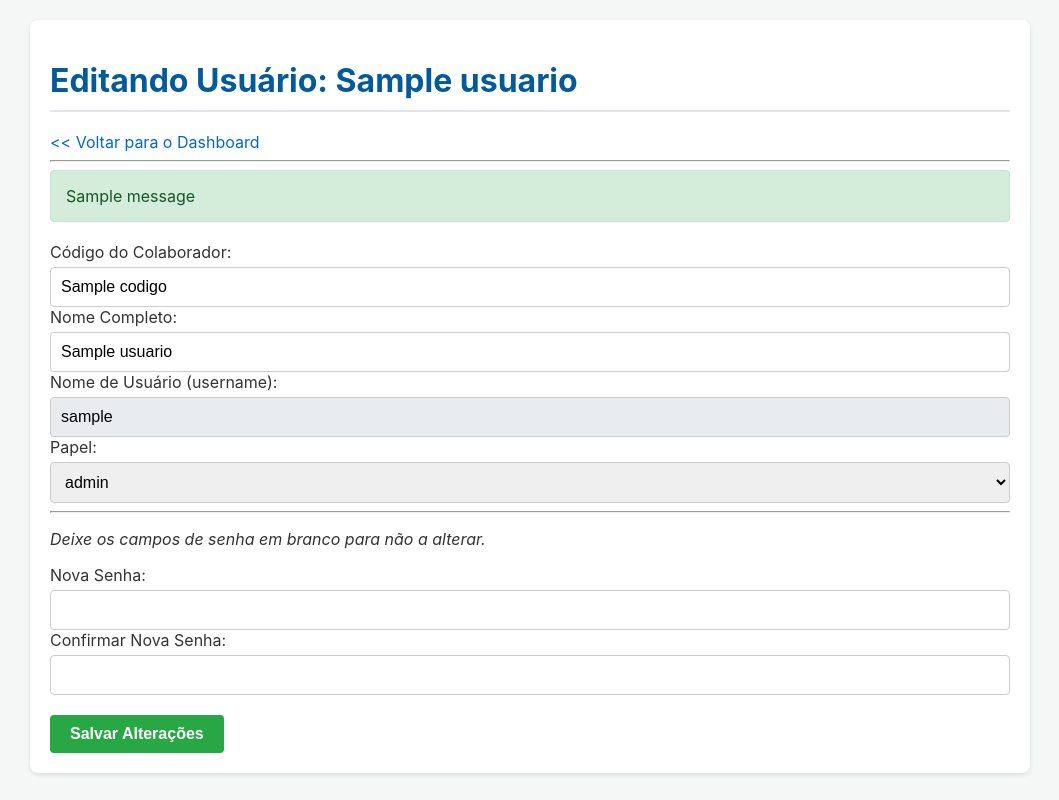
After one commit to Krsoliveira/sga-web-flask, a Flask app: template templates/editar_usuario.html in a window 1280 px wide. The commit adds this page. Shown: the whole page, without its empty margins (110-1169 px from the left). Run offline with Flask 3, Linux system fonts and the light colour scheme; the template is opened without the code that fills it: most values are stand-ins (such as "Sample title", 1, 10 or a date in 2020); one stand-in notice (Sample message) is shown.

Commit message:
feat: Implementa CRUD de usuários e permissões

```diff
--- a/app.py
+++ b/app.py
@@ -5,20 +5,12 @@ from functools import wraps
 import database as db
 import config
 
-# Carrega as variáveis de ambiente do arquivo .env
 load_dotenv()
-
 app = Flask(__name__)
-# Configuração da chave secreta para sessões
 app.secret_key = os.getenv('SECRET_KEY')
 
-
-# --- DECORADOR PARA VERIFICAÇÃO DE LOGIN ---
+# --- DECORADORES ---
 def login_required(f):
-    """
-    Decorador que verifica se o usuário está logado na sessão.
-    Se não estiver, redireciona para a página de login.
-    """
     @wraps(f)
     def decorated_function(*args, **kwargs):
         if 'dados_usuario' not in session:
@@ -27,6 +19,16 @@ def login_required(f):
         return f(*args, **kwargs)
     return decorated_function
 
+def role_required(*roles):
+    def wrapper(f):
+        @wraps(f)
+        def decorated_function(*args, **kwargs):
+            if session['dados_usuario'].get('role') not in roles:
+                flash('Você não tem permissão para aceder a esta página.', 'danger')
+                return redirect(url_for('dashboard'))
+            return f(*args, **kwargs)
+        return decorated_function
+    return wrapper
 
 # --- ROTAS DE AUTENTICAÇÃO ---
 @app.route('/')
@@ -55,7 +57,8 @@ def logout():
     flash('Você saiu do sistema.', 'info')
     return redirect(url_for('login'))
 
-# --- ROTAS PRINCIPAIS ---
+
+# --- ROTAS PRINCIPAIS DO SISTEMA ---
 @app.route('/dashboard')
 @login_required
 def dashboard():
@@ -67,7 +70,6 @@ def dashboard():
 def novo_relatorio():
     hoje = db.date.today().strftime("%Y-%m-%d")
     novo_id = db.adicionar_novo_caso("Novo Relatório (preencher)", "Auditoria", hoje, "PLANEJADO")
-
     if novo_id:
         flash('Novo relatório criado com sucesso!', 'success')
         return redirect(url_for('ver_relatorio', id_caso=novo_id))
@@ -78,74 +80,57 @@ def novo_relatorio():
 @app.route('/relatorio/<int:id_caso>', methods=['GET'])
 @login_required
 def ver_relatorio(id_caso):
-
     dados_caso = db.buscar_caso_por_id(id_caso)
     lista_atividades = db.buscar_atividades_completas_por_caso_id(id_caso)
-
     if not dados_caso:
         flash(f'Relatório com ID {id_caso} não encontrado.', 'danger')
         return redirect(url_for('dashboard'))
-
     atividade_para_editar = None
     id_atividade_edicao = request.args.get('editar', type=int)
     if id_atividade_edicao:
         atividade_para_editar = db.buscar_atividade_por_id(id_atividade_edicao)
-
-    # Renderiza a página de relatório, passando os dados do caso e as atividades
-    return render_template(
-        'relatorio.html',
-        caso=dados_caso,
-        atividades=lista_atividades,
-        atividade_edicao=atividade_para_editar,
-        opcoes_atividade=config.LISTA_ATIVIDADES,
-        opcoes_situacao=config.LISTA_SITUACAO
-    )
+    return render_template('relatorio.html', caso=dados_caso, atividades=lista_atividades, atividade_edicao=atividade_para_editar, opcoes_atividade=config.LISTA_ATIVIDADES, opcoes_situacao=config.LISTA_SITUACAO)
 
 @app.route('/relatorio/deletar/<int:id_caso>', methods=['POST'])
 @login_required
 def deletar_relatorio_rota(id_caso):
-    codigo_usuario = session['dados_usuario'][0]
-    nome_usuario = session['dados_usuario'][1]
-
+    codigo_usuario = session['dados_usuario']['codigo']
+    nome_usuario = session['dados_usuario']['nome']
     if db.deletar_relatorio_e_registrar_log(id_caso, codigo_usuario, nome_usuario):
         flash(f'Relatório ID {id_caso} deletado com sucesso.', 'success')
     else:
         flash(f'Erro ao deletar o relatório ID {id_caso}.', 'danger')
+    return redirect(url_for('dashboard'))
 
-    return redirect(url_for('dashboard'))
 
 # --- ROTAS PARA GERENCIAR ATIVIDADES ---
 @app.route('/relatorio/<int:id_caso>/atividade/salvar', methods=['POST'])
 @login_required
 def salvar_atividade_rota(id_caso):
     id_atividade = request.form.get('id_atividade')
-
     dados = {
         "atividade_desc": request.form.get('atividade_desc'),
         "testes_realizados": request.form.get('testes_realizados'),
         "extensao_exames": request.form.get('extensao_exames'),
         "criterio_amostragem": request.form.get('criterio_amostragem'),
-        "periodo_situacao": request.form.get('periodo_situacao'),
+        "periodo_inicio": request.form.get('periodo_inicio'),
+        "periodo_fim": request.form.get('periodo_fim'),
         "situacao": request.form.get('situacao'),
         "observacao_resumo": request.form.get('observacao_resumo')
     }
-
-    # --- INÍCIO DO BLOCO DE VALIDAÇÃO ---
     erros = []
     if not dados.get('atividade_desc'):
         erros.append("O campo 'Atividade' é obrigatório.")
     if not dados.get('situacao'):
         erros.append("O campo 'Situação da Atividade' é obrigatório.")
-
-
+    inicio = dados.get('periodo_inicio')
+    fim = dados.get('periodo_fim')
+    if inicio and fim and inicio > fim:
+        erros.append("A data 'De' do período não pode ser posterior à data 'Até'.")
     if erros:
         for erro in erros:
             flash(erro, 'danger')
-
         return redirect(url_for('ver_relatorio', id_caso=id_caso))
-    # --- FIM DO BLOCO DE VALIDAÇÃO ---
-
-    # Se a validação passar, o código continua a execução normal.
     sucesso = False
     if id_atividade:
         sucesso = db.atualizar_atividade(id_atividade, dados)
@@ -154,30 +139,103 @@ def salvar_atividade_rota(id_caso):
     else:
         dados.update({
             "caso_id": id_caso,
-            "realizado_por": session['dados_usuario'][1],
+            "realizado_por_id": session['dados_usuario']['id'],
             "data_registro": db.date.today().strftime("%Y-%m-%d"),
             "nao_conformidade": "", "reincidente": 0, "recomendacao": "", "data_p_solucao": ""
         })
         sucesso = db.salvar_atividade(dados)
         if sucesso:
             flash('Nova atividade adicionada com sucesso!', 'success')
-
     if not sucesso:
         flash('Erro ao salvar a atividade.', 'danger')
-
     return redirect(url_for('ver_relatorio', id_caso=id_caso))
 
 @app.route('/relatorio/atividade/deletar/<int:id_atividade>', methods=['POST'])
 @login_required
 def deletar_atividade_rota(id_atividade):
     id_caso = request.form.get('id_caso')
-
     if db.deletar_atividade_por_id(id_atividade):
         flash(f'Atividade ID {id_atividade} deletada com sucesso.', 'success')
     else:
         flash(f'Erro ao deletar a atividade ID {id_atividade}.', 'danger')
+    return redirect(url_for('ver_relatorio', id_caso=id_caso))
 
-    return redirect(url_for('ver_relatorio', id_caso=id_caso))
+
+# --- ROTAS DE ADMINISTRAÇÃO ---
+@app.route('/admin/usuarios')
+@login_required
+@role_required('Admin')
+def gestao_usuarios():
+    lista_de_usuarios = db.buscar_todos_usuarios()
+    return render_template('gestao_usuarios.html', usuarios=lista_de_usuarios)
+
+@app.route('/admin/usuario/novo', methods=['GET', 'POST'])
+@login_required
+@role_required('Admin')
+def criar_usuario():
+    if request.method == 'POST':
+        codigo = request.form.get('codigo', '').strip().upper()
+        nome = request.form.get('nome_completo', '').strip().upper()
+        senha = request.form.get('senha')
+        role = request.form.get('role')
+        username = ""
+        if nome:
+            partes_nome = nome.lower().split()
+            primeiro_nome = partes_nome[0]
+            username = f"{primeiro_nome}.{partes_nome[-1]}" if len(partes_nome) > 1 else primeiro_nome
+        if not all([codigo, nome, senha, role]):
+            flash('Todos os campos são obrigatórios.', 'danger')
+            return redirect(url_for('criar_usuario'))
+        sucesso = db.adicionar_usuario(codigo, nome, username, senha, role)
+        if sucesso:
+            flash(f'Usuário "{username}" criado com sucesso!', 'success')
+            return redirect(url_for('gestao_usuarios'))
+        else:
+            flash(f'Erro: O código "{codigo}" ou o username gerado "{username}" já existe.', 'danger')
+            return redirect(url_for('criar_usuario'))
+    return render_template('criar_usuario.html', roles=config.LISTA_ROLES)
+
+@app.route('/admin/usuario/editar/<int:user_id>', methods=['GET', 'POST'])
+@login_required
+def editar_usuario(user_id):
+    usuario_logado = session['dados_usuario']
+    if usuario_logado['role'] != 'Admin' and usuario_logado['id'] != user_id:
+        flash('Você só tem permissão para editar o seu próprio perfil.', 'danger')
+        return redirect(url_for('dashboard'))
+
+    usuario_para_editar = db.buscar_usuario_por_id(user_id)
+    if not usuario_para_editar:
+        flash('Usuário não encontrado.', 'danger')
+        return redirect(url_for('gestao_usuarios'))
+
+    if request.method == 'POST':
+        dados_atualizados = {
+            'codigo': request.form.get('codigo', '').strip().upper(),
+            'nome_completo': request.form.get('nome_completo', '').strip().upper(),
+            'username': request.form.get('username', '').strip(),
+            'role': request.form.get('role'),
+            'nova_senha': request.form.get('nova_senha'),
+            'confirmar_senha': request.form.get('confirmar_senha')
+        }
+        if dados_atualizados['nova_senha'] != dados_atualizados['confirmar_senha']:
+            flash('As novas senhas não coincidem. Tente novamente.', 'danger')
+            return redirect(url_for('editar_usuario', user_id=user_id))
+
+        # Regra de negócio: Apenas Admins podem mudar o role de outros
+        if usuario_logado['role'] != 'Admin':
+            dados_atualizados['role'] = usuario_para_editar['role']
+
+        sucesso = db.atualizar_usuario(user_id, dados_atualizados)
+        if sucesso:
+            flash('Usuário atualizado com sucesso!', 'success')
+            return redirect(url_for('gestao_usuarios'))
+        else:
+            flash('Erro ao atualizar. O código ou username pode já estar em uso por outro usuário.', 'danger')
+            return redirect(url_for('editar_usuario', user_id=user_id))
+
+    return render_template('editar_usuario.html',
+                           usuario=usuario_para_editar,
+                           roles=config.LISTA_ROLES)
 
 
 if __name__ == '__main__':
--- a/static/css/style.css
+++ b/static/css/style.css
@@ -118,13 +118,11 @@ input[type="submit"]:hover {
     text-decoration: underline;
 }
 
-/* --- NOVOS ESTILOS PARA O FORMULÁRIO --- */
 .form-grid {
     display: grid;
-    /* Cria 4 colunas: Rótulo, Campo, Rótulo, Campo */
     grid-template-columns: auto 1fr auto 1fr;
-    gap: 15px 10px; /* 15px de espaço vertical, 10px horizontal */
-    align-items: center; /* Alinha verticalmente os rótulos e campos */
+    gap: 15px 10px;
+    align-items: center;
     margin-bottom: 20px;
 }
 
@@ -133,7 +131,6 @@ input[type="submit"]:hover {
     text-align: right;
 }
 
-/* Faz um elemento ocupar todas as 4 colunas */
 .form-grid .span-all {
     grid-column: 1 / -1;
 }
@@ -157,3 +154,28 @@ input[type="submit"]:hover {
     background-color: #5a6268;
     text-decoration: none;
 }
+
+/* Estilo para links que devem parecer botões */
+.button-like {
+    background-color: #005a9c;
+    color: white;
+    font-weight: bold;
+    border: none;
+    cursor: pointer;
+    width: auto;
+    padding: 10px 20px;
+    font-size: 1em;
+    border-radius: 4px;
+    text-decoration: none;
+}
+
+.button-like:hover {
+    background-color: #004a8c;
+    text-decoration: none;
+}
+
+/* Estilo para campos que são apenas de leitura */
+.readonly-input {
+    background-color: #e9ecef; /* Um cinza claro para indicar que não é editável */
+    cursor: not-allowed;
+}
--- /dev/null
+++ b/templates/editar_usuario.html
@@ -0,0 +1,60 @@
+<!DOCTYPE html>
+<html lang="pt-br">
+<head>
+    <meta charset="UTF-8">
+    <title>SGA - Editar Usuário</title>
+    <link rel="stylesheet" href="{{ url_for('static', filename='css/style.css') }}">
+</head>
+<body>
+    <div class="container">
+        <h1>Editando Usuário: {{ usuario.nome_completo }}</h1>
+        {% if session['dados_usuario']['role'] == 'Admin' %}
+    <a href="{{ url_for('gestao_usuarios') }}"><< Voltar para a Gestão de Usuários</a>
+{% else %}
+    <a href="{{ url_for('dashboard') }}"><< Voltar para o Dashboard</a>
+{% endif %}
+        <hr>
+
+        {% with messages = get_flashed_messages(with_categories=true) %}
+            {% if messages %}
+                {% for category, message in messages %}
+                    <div class="flash-{{ category }}">{{ message }}</div>
+                {% endfor %}
+            {% endif %}
+        {% endwith %}
+
+        <form action="{{ url_for('editar_usuario', user_id=usuario.id) }}" method="POST">
+            <label for="codigo">Código do Colaborador:</label>
+            <input type="text" id="codigo" name="codigo" value="{{ usuario.codigo }}" required>
+
+            <label for="nome_completo">Nome Completo:</label>
+            <input type="text" id="nome_completo" name="nome_completo" value="{{ usuario.nome_completo }}" required>
+
+            <label for="username">Nome de Usuário (username):</label>
+            <input type="text" id="username" name="username" value="{{ usuario.username }}" readonly class="readonly-input">
+
+            <label for="role">Papel:</label>
+            <select id="role" name="role" required>
+                {% for role in roles %}
+                    <option value="{{ role }}" {% if role == usuario.role %}selected{% endif %}>
+                        {{ role }}
+                    </option>
+                {% endfor %}
+            </select>
+
+            <hr>
+            <p><i>Deixe os campos de senha em branco para não a alterar.</i></p>
+            <label for="nova_senha">Nova Senha:</label>
+            <input type="password" id="nova_senha" name="nova_senha">
+
+            <label for="confirmar_senha">Confirmar Nova Senha:</label>
+            <input type="password" id="confirmar_senha" name="confirmar_senha">
+
+            <div class="form-actions" style="text-align: left; margin-top: 20px;">
+                <input type="submit" value="Salvar Alterações">
+            </div>
+        </form>
+
+    </div>
+</body>
+</html>
```
Also changed, not shown: config.py (+8 -4 lines), database.py (+82 -42 lines), templates/criar_usuario.html (added, +47 -0 lines), templates/dashboard.html (+19 -5 lines), templates/gestao_usuarios.html (added, +53 -0 lines), templates/relatorio.html (+8 -4 lines), gerenciador.db (deleted), 1 other file.
